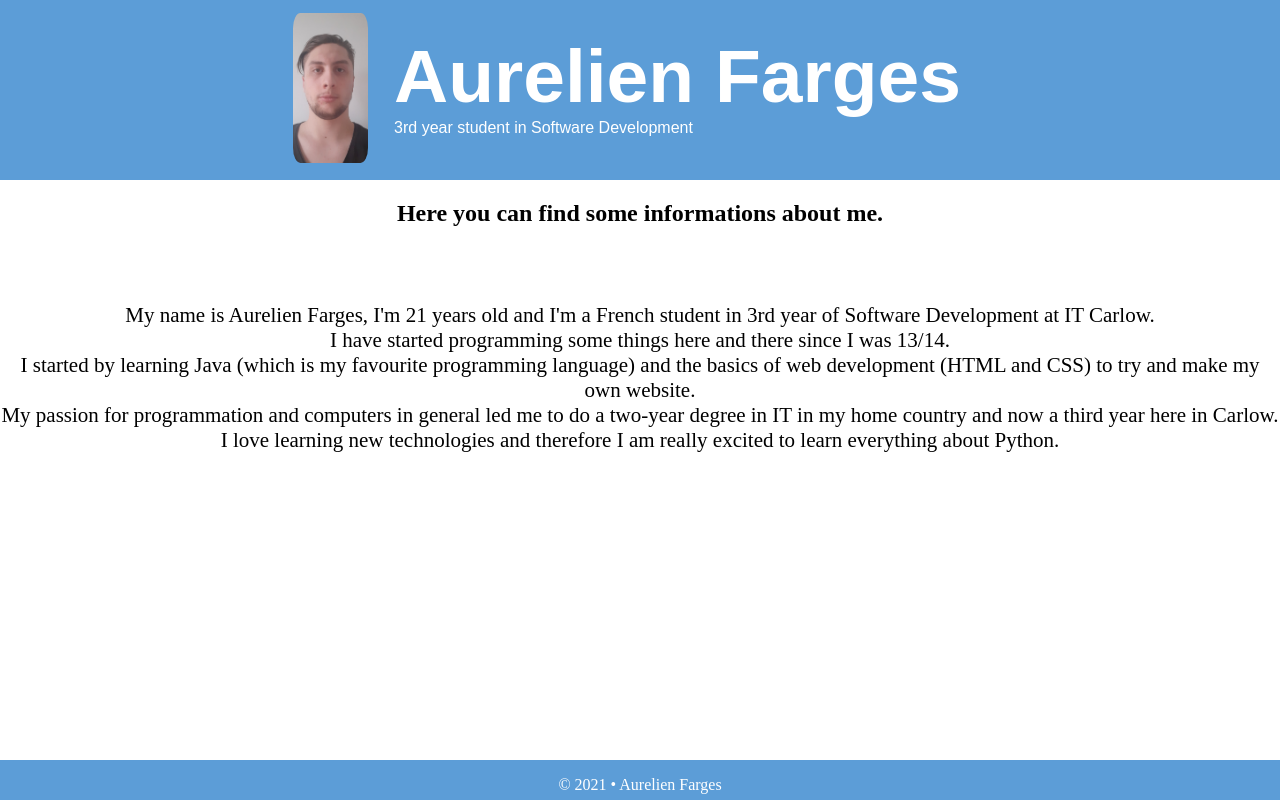
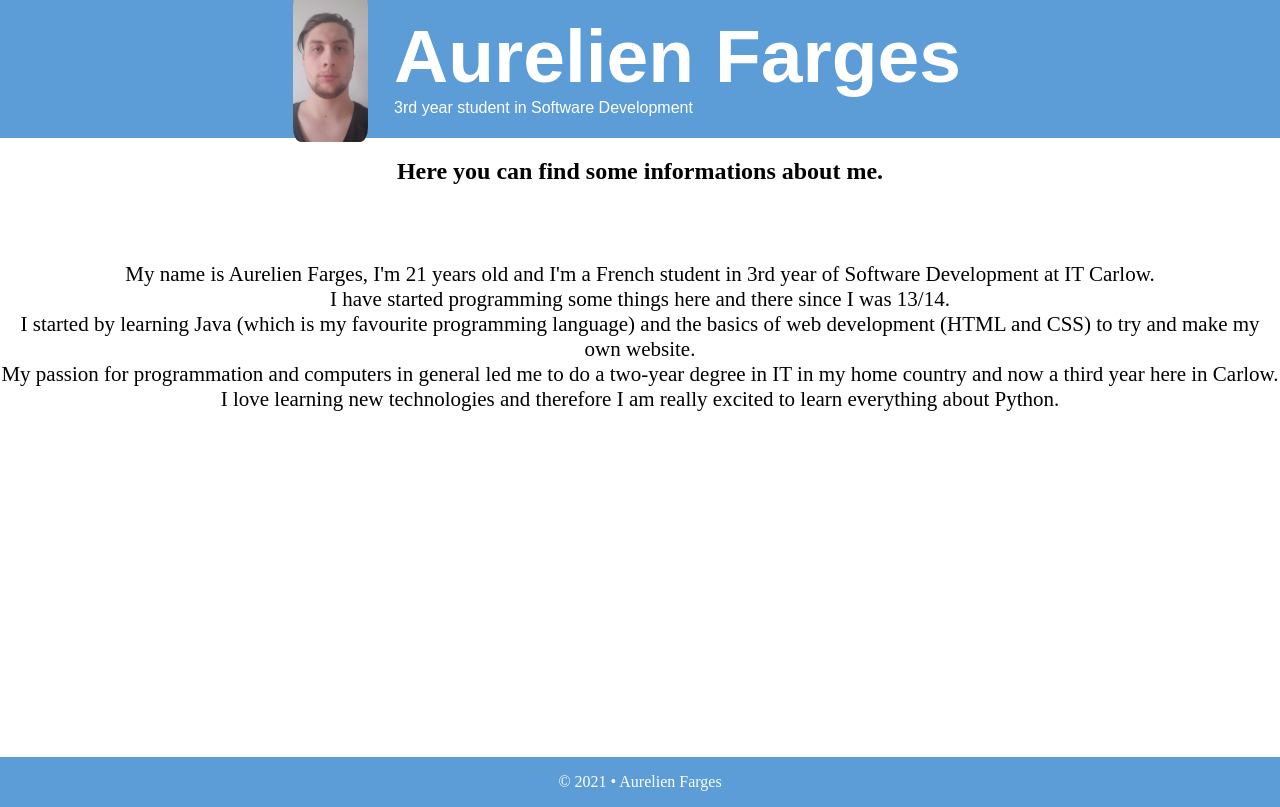
Before and after one commit to DaKeoZ/FlaskTesting, a Flask app: page /about in a window 1280 px wide. Run offline with Flask 2, Linux system fonts and the light colour scheme.

Commit message:
Fixed (or almost) the footer positioning :art:

```diff
--- a/dbsetup.txt
+++ b/dbsetup.txt
@@ -9,7 +9,7 @@ grant all on testing.* to 'tester' identified by 'testerpasswd';
 
 
 
-create table reviews(id int(11) not null auto_increment primary key, email varchar(255) not null, content text not null, date date not null);
+create table reviews(id int(11) not null auto_increment primary key, email varchar(255) not null, content text not null, date datetime not null default CURRENT_TIMESTAMP);
 
 # To make sure the table has been correctly created
 show tables;
--- a/static/styles/main.css
+++ b/static/styles/main.css
@@ -1,6 +1,17 @@
-html, body {
+html {
     padding: 0;
     margin: 0;
+    height: 100%;
+    width: 100%;
+}
+
+.test {
+    padding: 0;
+    margin: 0;
+    display: flex;
+    flex-direction: column;
+    height: 69%;
+    width: 100%;
 }
 
 a, ul, li {
@@ -12,8 +23,6 @@ a:visited, a:link {
 }
 
 header {
-    z-index: 2;
-    position: relative;
     display: flex;
     flex-direction: row;
     justify-content: center;
@@ -21,7 +30,7 @@ header {
     background: #5c9dd7;
     color: white;
     width: 100%;
-    height: 20%;
+    height: 25%;
 }
 
 header #logo {
@@ -48,14 +57,15 @@ header #title p {
 }
 
 footer {
-    position: fixed;
+    display: flex;
+    flex-direction: column;
     background: #5c9dd7;
-    z-index: 50;
     text-align: center;
     color: white;
+    padding: 0;
+    margin: 0;
+    flex-shrink: 0;
     bottom: 0;
-    height: 5%;
-    width: 100%;
 }
 
 .center {
@@ -63,9 +73,13 @@ footer {
 }
 
 #cv {
-    width: 100%;
-    height: 74.5%;
-    position: absolute;
+    flex-shrink: 0;
+    height: 112.2%;
+}
+
+#about {
+    flex-shrink: 0;
+    height: 112.2%;
 }
 
 #summary {
--- a/templates/about.html
+++ b/templates/about.html
@@ -2,7 +2,8 @@
 
 {% block body %}
 
-    <h2 class="center">
+    <div id="about">
+        <h2 class="center">
         Here you can find some informations about me.
     </h2>
 
@@ -19,5 +20,6 @@
         <br>
         I love learning new technologies and therefore I am really excited to learn everything about Python.
     </p>
+    </div>
 
 {% endblock %}
--- a/templates/base.html
+++ b/templates/base.html
@@ -5,7 +5,7 @@
         <title>{{ title }}</title>
     </head>
 
-    <body>
+    <body class="test">
         <header>
             <div id="logo">
                 <a href="/">
--- a/templates/reviews.html
+++ b/templates/reviews.html
@@ -21,4 +21,8 @@
         {% endfor %}
     </div>
 
+    <h2 class="center">
+        <a href="/comments">Want to post a comment ? Click here</a>
+    </h2>
+
 {% endblock %}
--- a/templates/success.html
+++ b/templates/success.html
@@ -9,6 +9,10 @@
     <br>
 
     <h2 class="center">
+        <a href="/reviews">See all the comments</a>
+    </h2>
+
+    <h2 class="center">
         <a href="/">Click here to go back to the main page</a>
     </h2>
 
```
